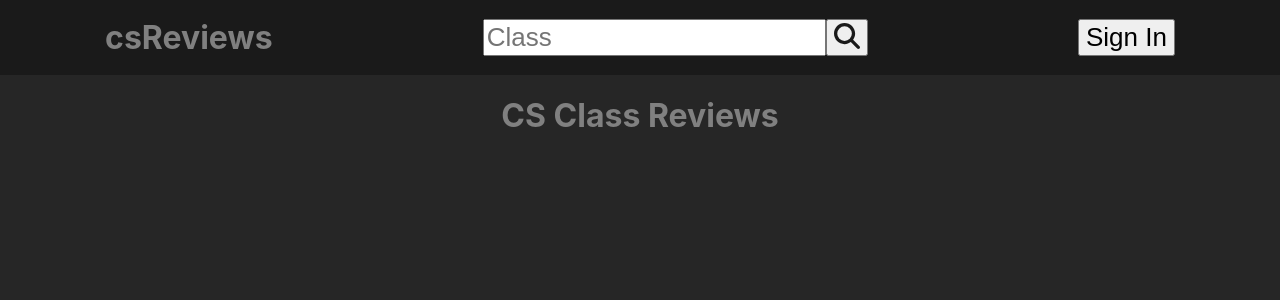
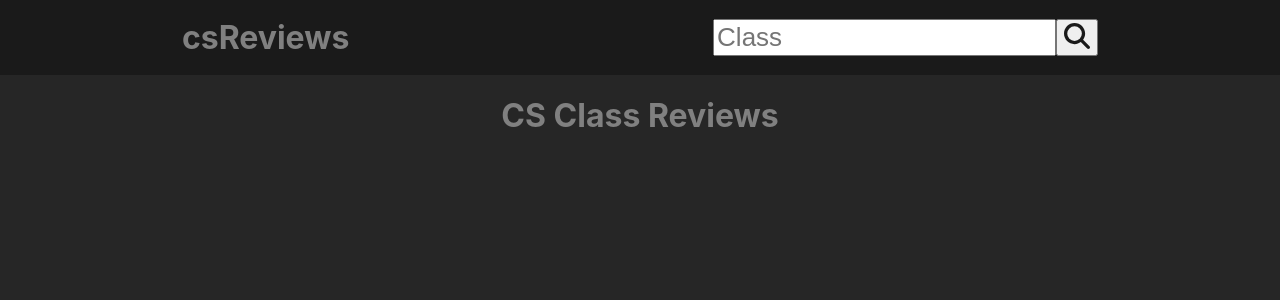
Before and after one commit to gabebautista11/uofu-cs-class-reviews, a React (Create React App) app: page / in a window 1280 px wide. Shown: the top 300 px of the page. Built offline with nearby package versions, Linux system fonts and the light colour scheme.

Commit message:
removed auth

```diff
--- a/src/Components/Header/Header.jsx
+++ b/src/Components/Header/Header.jsx
@@ -1,22 +1,12 @@
 import "./Header.css";
 import SearchBar from "../../Components/SearchBar/SearchBar";
-import { auth } from "../../FirebaseData/FirebaseConfig";
-import { GoogleSignIn, GoogleSignOut } from "../../FirebaseData/GoogleAuth";
+
 const Header = () => {
-  console.log(auth.currentUser);
   return (
     <div className="header">
       <h1 className="logo">csReviews</h1>
       <SearchBar />
-      {auth.currentUser == null ? (
-        <button className="sign-in-button" onClick={() => GoogleSignIn}>
-          Sign In
-        </button>
-      ) : (
-        <button className="sign-in-button" onClick={() => GoogleSignOut}>
-          Sign Out
-        </button>
-      )}
+      {/* <button className="sign-in-button">Sign In</button> */}
     </div>
   );
 };
--- a/src/FirebaseData/FirebaseConfig.js
+++ b/src/FirebaseData/FirebaseConfig.js
@@ -1,7 +1,6 @@
 // Import the functions you need from the SDKs you need
 import { initializeApp } from "firebase/app";
 import { getAnalytics } from "firebase/analytics";
-import { browserLocalPersistence, getAuth } from "firebase/auth";
 // TODO: Add SDKs for Firebase products that you want to use
 // https://firebase.google.com/docs/web/setup#available-libraries
 
@@ -21,6 +20,4 @@ const firebaseConfig = {
 const app = initializeApp(firebaseConfig);
 const analytics = getAnalytics(app);
 
-const auth = getAuth();
-auth.setPersistence(browserLocalPersistence);
-export { app, analytics, auth };
+export { app, analytics };
--- a/src/FirebaseData/GoogleAuth.js
+++ /dev/null
@@ -1,19 +0,0 @@
-import {
-  signInWithRedirect,
-  GoogleAuthProvider,
-  signOut,
-  getRedirectResult,
-} from "firebase/auth";
-import { auth } from "./FirebaseConfig";
-
-const GoogleSignIn = async () => {
-  const provider = new GoogleAuthProvider();
-  signInWithRedirect(auth, provider);
-  const result = await getRedirectResult(auth);
-  console.log(result.user);
-};
-
-const GoogleSignOut = () => {
-  signOut(auth);
-};
-export { GoogleSignIn, GoogleSignOut };
--- a/src/FirebaseData/QueryFirestore.js
+++ b/src/FirebaseData/QueryFirestore.js
@@ -7,8 +7,6 @@ const queryDatabaseForClass = async (className) => {
   const docSnap = await getDoc(docRef);
 
   if (docSnap.exists()) {
-    //console.log(docSnap.id);
-    //console.log("Document data:", docSnap.data());
     return docSnap.data();
   } else {
     // doc.data() will be undefined in this case
```
